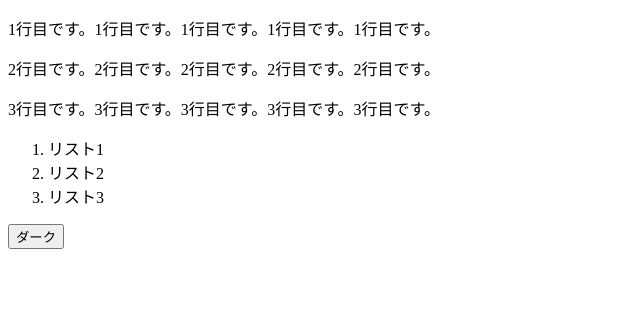
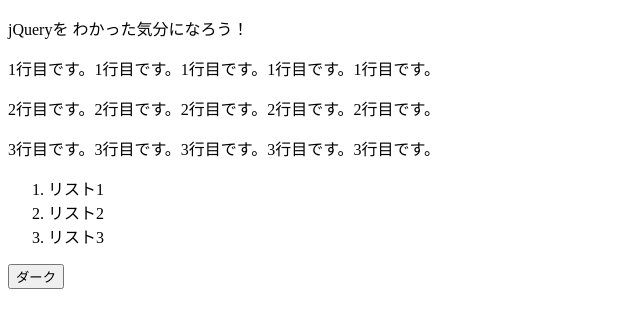
Before and after one commit to devdrops-com/js-jquery, a website: page index.html in a window 1280 px wide. Shown: the whole page, without its empty margins (0-640 px from the left). Drawn offline with nearby package versions, Linux system fonts and the light colour scheme.

Commit message:
1 file modified

```diff
--- a/index.html
+++ b/index.html
@@ -12,6 +12,7 @@
   </head>
 
   <body>
+    <p>jQueryを わかった気分になろう！</p>
     <div class="entry-page">
       <p>1行目です。1行目です。1行目です。1行目です。1行目です。</p>
       <p>2行目です。2行目です。2行目です。2行目です。2行目です。</p>
```
